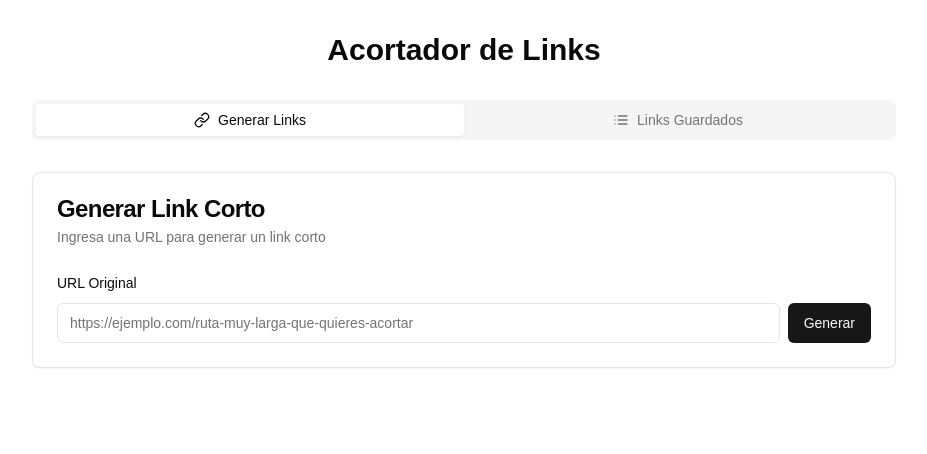
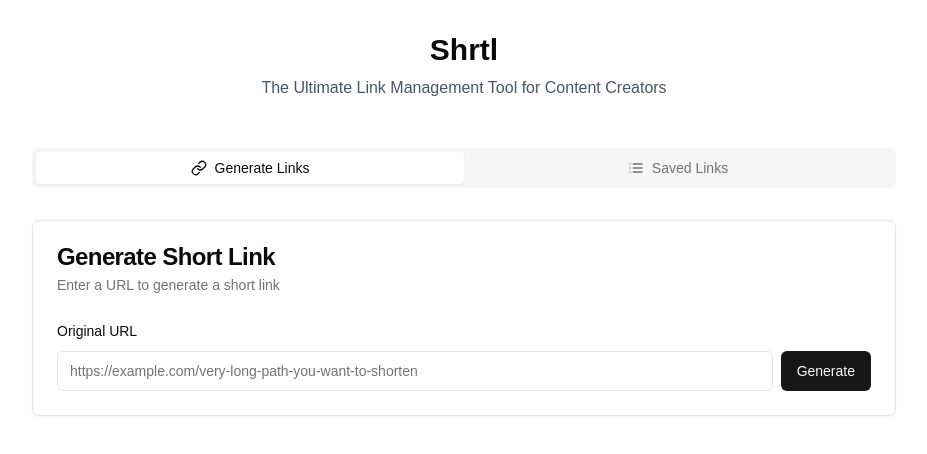
Before and after one commit to ramiroAlvarez9/shortlink-front, a Next.js app: page / in a window 1280 px wide. Shown: the top 454 px of the page, without its empty margins (176-1103 px from the left). Built offline with nearby package versions, Linux system fonts and the light colour scheme.

Commit message:
add: english lenguage. new title

```diff
--- a/components/link-generator.tsx
+++ b/components/link-generator.tsx
@@ -97,33 +97,33 @@ export default function LinkGenerator() {
   return (
     <Card>
       <CardHeader>
-        <CardTitle>Generar Link Corto</CardTitle>
+        <CardTitle>Generate Short Link</CardTitle>
         <CardDescription>
-          Ingresa una URL para generar un link corto
+          Enter a URL to generate a short link
         </CardDescription>
       </CardHeader>
       <CardContent>
         <form onSubmit={generateShortLink} className="space-y-4">
           <div className="space-y-2">
-            <Label htmlFor="url">URL Original</Label>
+            <Label htmlFor="url">Original URL</Label>
             <div className="flex gap-2">
               <Input
                 id="url"
                 type="url"
-                placeholder="https://ejemplo.com/ruta-muy-larga-que-quieres-acortar"
+                placeholder="https://example.com/very-long-path-you-want-to-shorten"
                 value={url.largeUrl}
                 onChange={(e) => setUrl(prevUrls => ({ ...prevUrls, largeUrl: e.target.value }))}
                 required
               />
               <Button type="submit" disabled={isLoading}>
-                {isLoading ? "Generando..." : "Generar"}
+                {isLoading ? "Generating..." : "Generate"}
               </Button>
             </div>
           </div>
 
           {url.shortUrl && (
             <div className="space-y-2 pt-4">
-              <Label htmlFor="shortUrl">Link Corto</Label>
+              <Label htmlFor="shortUrl">Short Link</Label>
               <div className="flex gap-2">
                 <Input
                   id="shortUrl"
--- a/components/link-shortener.tsx
+++ b/components/link-shortener.tsx
@@ -2,6 +2,7 @@
 import { useState } from "react"
 import { Tabs, TabsContent, TabsList, TabsTrigger } from "@/components/ui/tabs"
 import { LinkIcon, ListIcon } from "lucide-react"
+import { CardDescription } from "./ui/card"
 import LinkGenerator from "@/components/link-generator"
 import SavedLinks from "@/components/saved-links"
 
@@ -9,16 +10,17 @@ export default function LinkShortener() {
   const [activeTab, setActiveTab] = useState("generate")
   return (
     <div className="container mx-auto px-4 py-8 max-w-4xl">
-      <h1 className="text-3xl font-bold text-center mb-8">Acortador de Links</h1>
+      <h1 className="text-3xl font-bold text-center mb-2">Shrtl</h1>
+      <p className="text-gray-600 text-center mb-12 ">The Ultimate Link Management Tool for Content Creators</p>
       <Tabs defaultValue="generate" value={activeTab} onValueChange={setActiveTab} className="w-full">
         <TabsList className="grid w-full grid-cols-2 mb-8">
           <TabsTrigger value="generate" className="flex items-center gap-2">
             <LinkIcon className="h-4 w-4" />
-            <span>Generar Links</span>
+            <span>Generate Links</span>
           </TabsTrigger>
           <TabsTrigger value="saved" className="flex items-center gap-2">
             <ListIcon className="h-4 w-4" />
-            <span>Links Guardados</span>
+            <span>Saved Links</span>
           </TabsTrigger>
         </TabsList>
 
--- a/components/saved-links.tsx
+++ b/components/saved-links.tsx
@@ -121,23 +121,23 @@ export default function SavedLinks() {
   return (
     <Card>
       <CardHeader>
-        <CardTitle>Links Guardados</CardTitle>
-        <CardDescription>Administra tus links acortados</CardDescription>
+        <CardTitle>Saved Links</CardTitle>
+        <CardDescription>Manage your shortened links</CardDescription>
       </CardHeader>
       <CardContent>
         {links.length === 0 ? (
           <div className="text-center py-8 text-muted-foreground">
-            No tienes links guardados. Genera algunos links primero.
+            You have no saved links. Generate some links first.
           </div>
         ) : (
           <div className="overflow-x-auto">
             <Table>
               <TableHeader>
                 <TableRow>
-                  <TableHead>URL Original</TableHead>
-                  <TableHead>Link Corto</TableHead>
-                  <TableHead>Creado</TableHead>
-                  <TableHead className="text-right">Acciones</TableHead>
+                  <TableHead>Original URL</TableHead>
+                  <TableHead>Short Link</TableHead>
+                  <TableHead>Created</TableHead>
+                  <TableHead className="text-right">Actions</TableHead>
                 </TableRow>
               </TableHeader>
               <TableBody>
```
